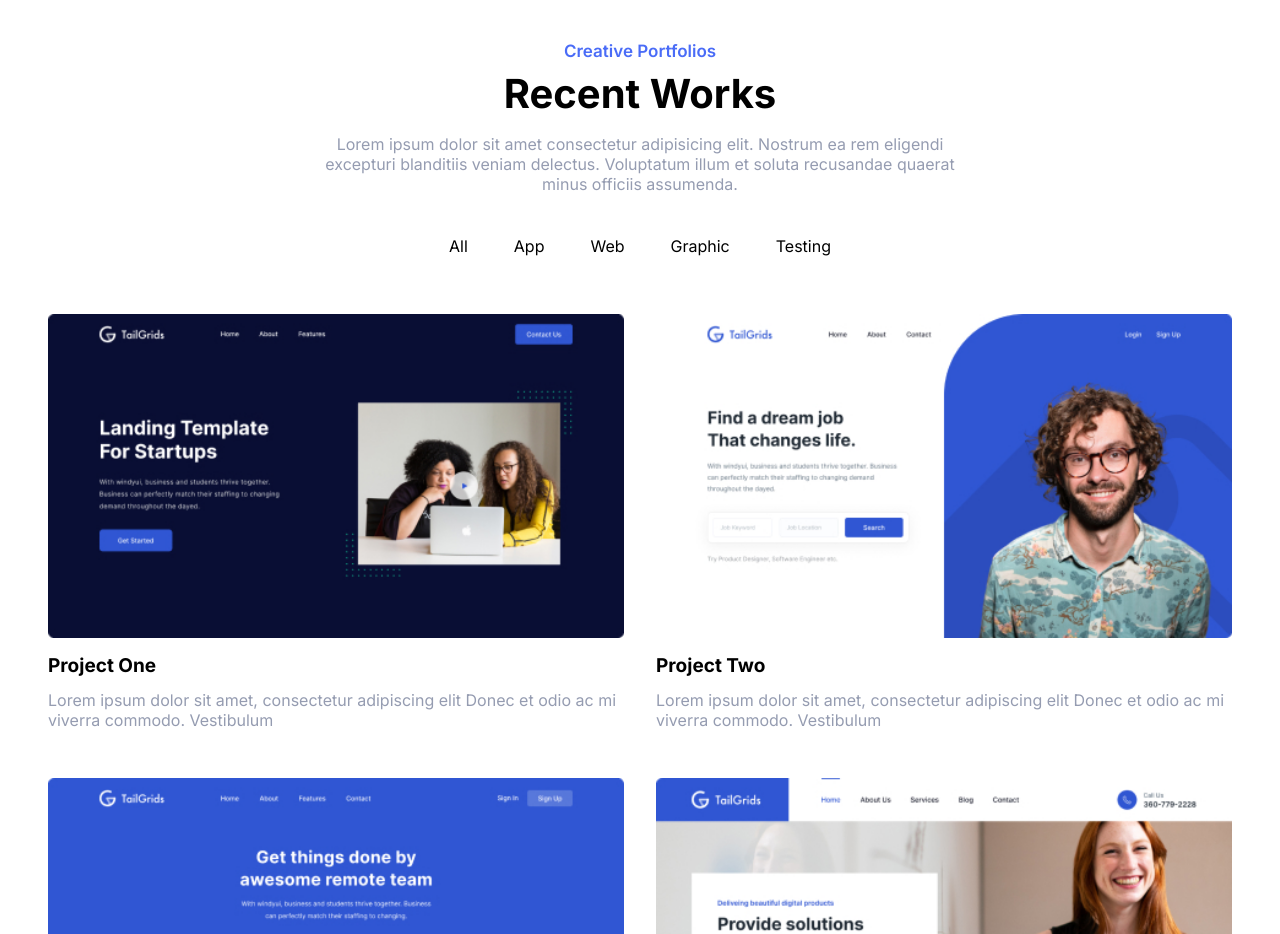
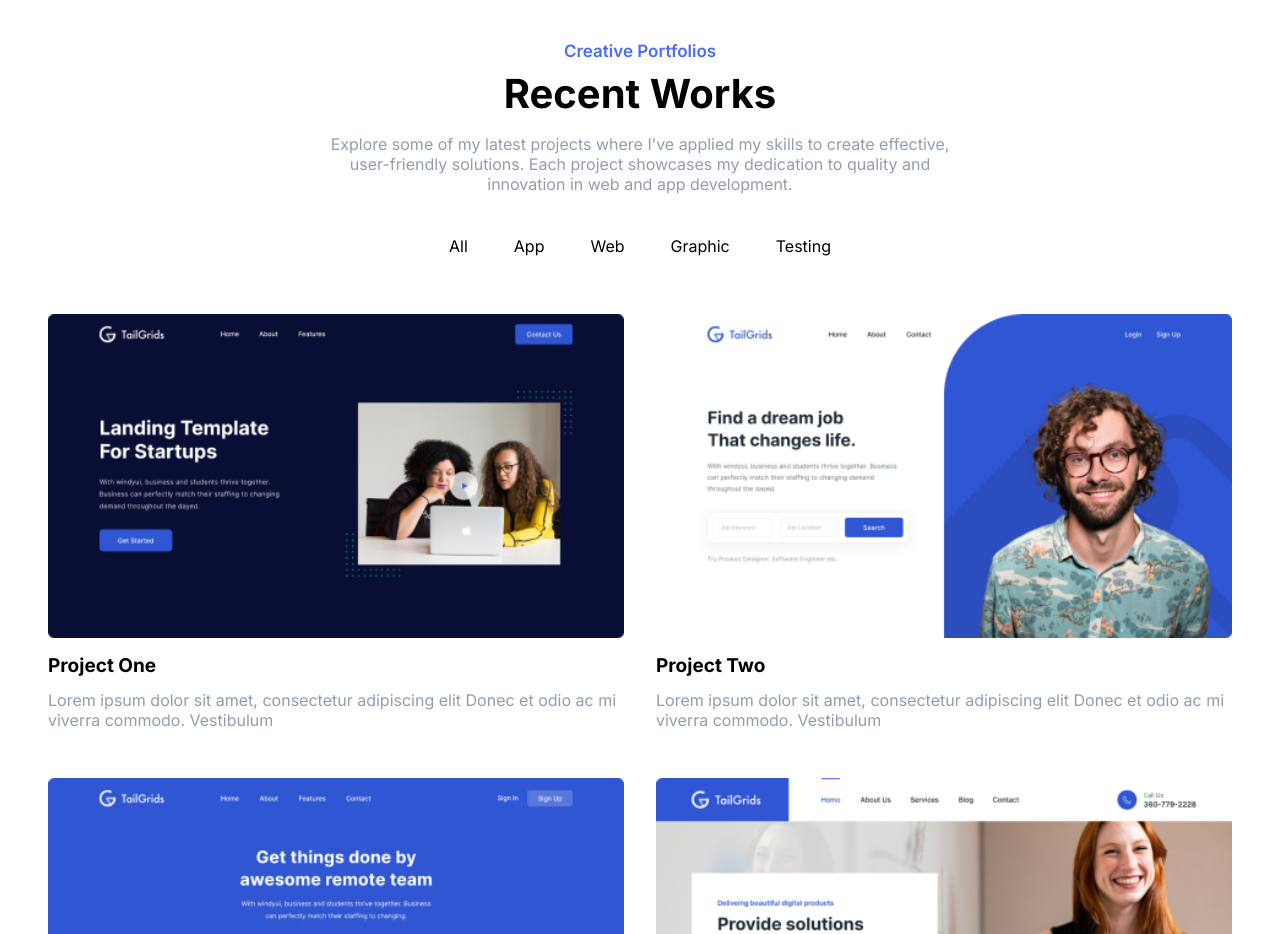
Before and after one commit to Kurisani-web/dev-portfolio, a React (Vite) app in the folder client/: page / in a window 1280 px wide. Shown: the part 3620-4554 px from the top of the page. Built offline with nearby package versions, Linux system fonts and the light colour scheme.

Commit message:
Finish later

```diff
--- a/client/src/components/Portfolio.jsx
+++ b/client/src/components/Portfolio.jsx
@@ -34,9 +34,11 @@ export default function Portfolio() {
         <span>Creative Portfolios</span>
         <h2>Recent Works</h2>
         <p className="text-muted">
-          Lorem ipsum dolor sit amet consectetur adipisicing elit. Nostrum ea
-          rem eligendi excepturi blanditiis veniam delectus. Voluptatum illum et
-          soluta recusandae quaerat minus officiis assumenda.
+           Explore some of my latest projects
+           where I’ve applied my skills to create
+           effective, user-friendly solutions.
+           Each project showcases my dedication to
+           quality and innovation in web and app development.
         </p>
       </div>
       <div className="portfolio-container">
```
